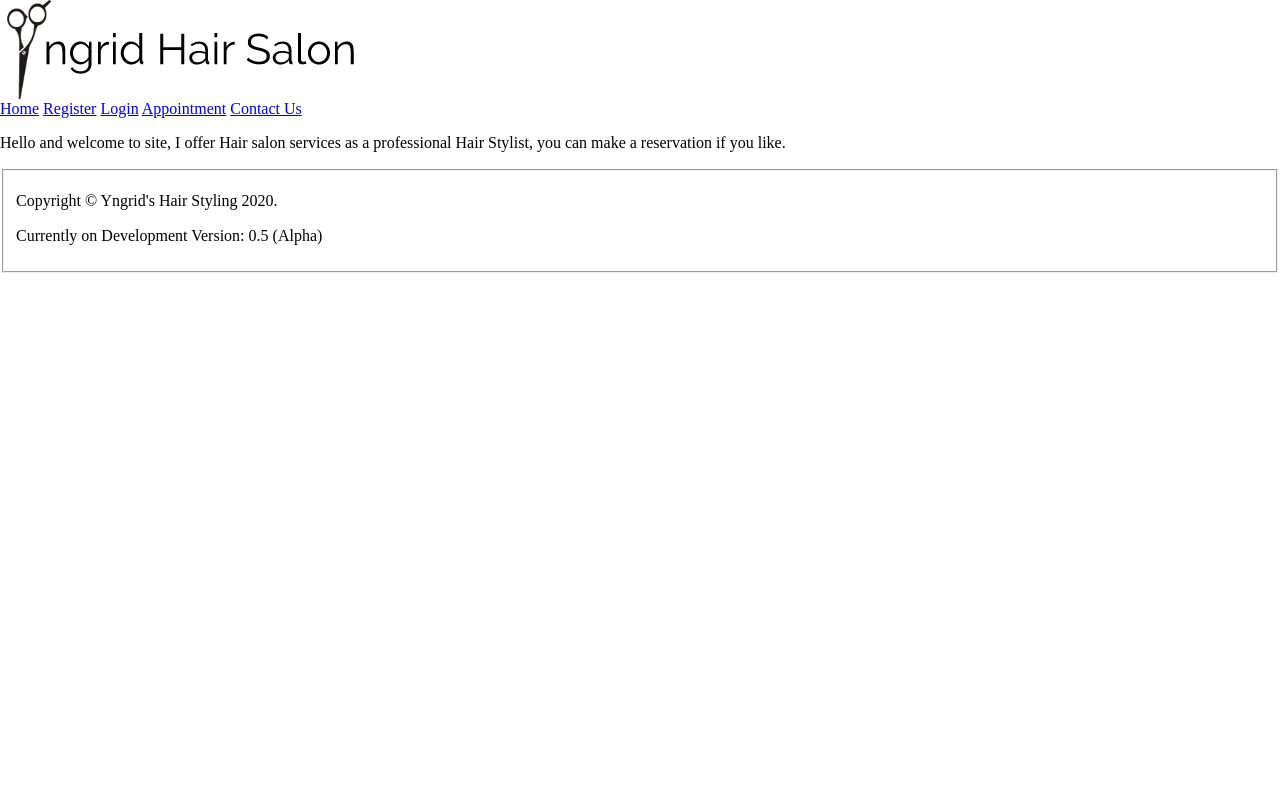
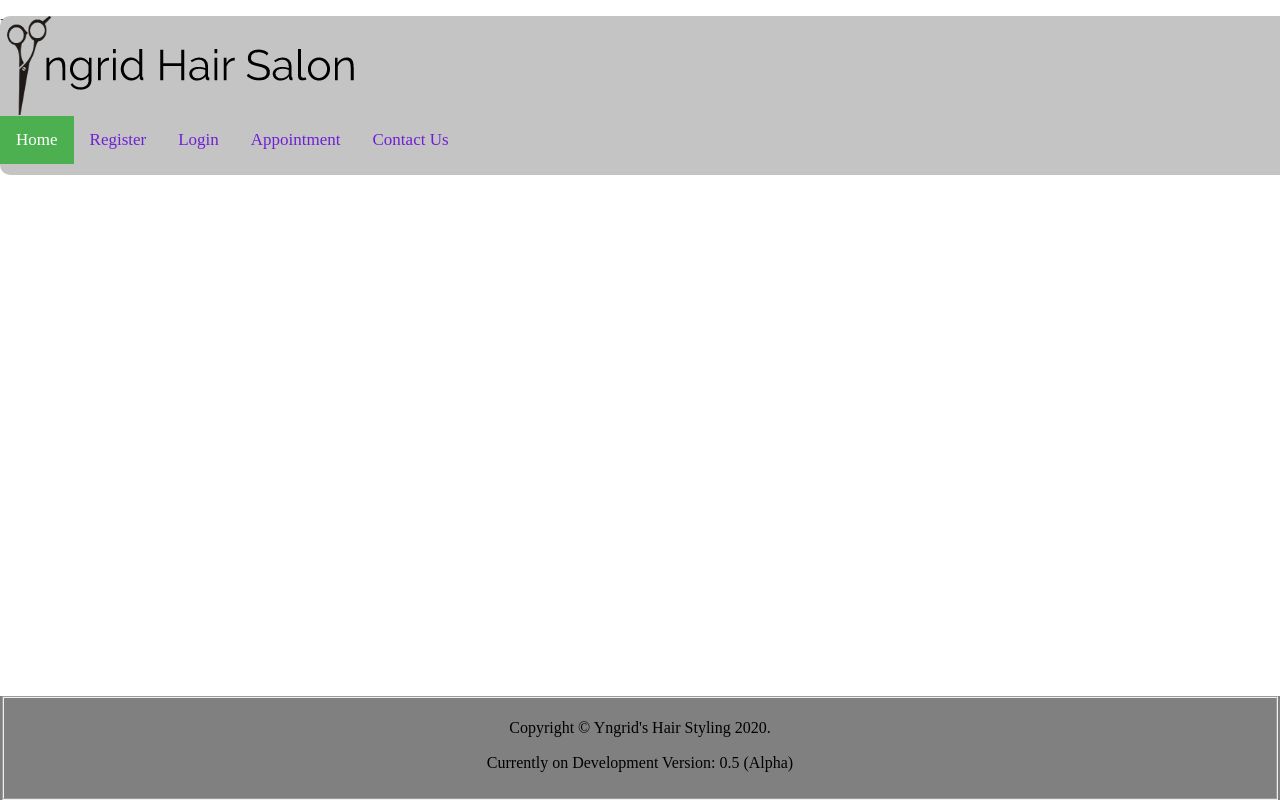
Before and after one commit to gabrielgrc78/PhpProject1, a PHP site: page / in a window 1280 px wide. Run offline with PHP 8.4, Linux system fonts and the light colour scheme.

Commit message:
polishing here and there, added some CSS to a basic level.

```diff
--- /dev/null
+++ b/PHP/doappointment.php
@@ -0,0 +1 @@
+<?php
--- a/assets/config.php
+++ b/assets/config.php
@@ -7,7 +7,7 @@ session_start();
 $host['hostname'] = "localhost";
 $host['user'] = "root";
 $host['password'] = "";
-$host['database'] = "IngridHairSalon";
+$host['database'] = "YngridHairSalon";
 $host['port'] = "3306";
 //Server//
 $servername = "Yngrid's Hair Styling";
--- a/assets/css/main.css
+++ b/assets/css/main.css
@@ -0,0 +1,37 @@
+/*Add a black background color to the top navigation bar*/
+.NavBar{
+    position: fixed;
+    width: 1340px;
+    height: 159px;
+    background: #C4C4C4;
+    border-radius: 10px;
+}
+/*Style the links inside the top navigation bar*/
+.NavBar a {
+    float: left;
+    color: #701fd4;
+    text-align: center;
+    padding: 14px 16px;
+    text-decoration: none;
+    font-size: 17px;
+}
+/*Changes the color of the links on hover*/
+.NavBar a:hover {
+    background-color: darkgray;
+    color: black;
+}
+/*Add a color to the active/current link*/
+.NavBar a.active{
+    background-color: #4CAF50;
+    color: white;
+}
+/*Styling for the footer*/
+footer{
+    position: fixed;
+    left: 0;
+    bottom: 0;
+    width: 100%;
+    background-color: gray;
+    color: black;
+    text-align: center;
+}
--- a/assets/top.php
+++ b/assets/top.php
@@ -20,7 +20,8 @@ session_start();
             <div id="Title">
                <img alt="Yngrid Hair Salon" src="assets/img/LogoMakr_6CVBIV.png"/>
             </div>
-            <a href="?p=home">Home</a>
+
+            <?php if ($header == "Home") {echo "<a class=active href=\"?p=home\">Home</a>";} else {echo "<a href=\"?p=home\">Home</a>";}?>
             <?php
             if (!isset($_SESSION['user'])){
             echo "<a href=\"?p=register\">Register</a>
@@ -33,13 +34,9 @@ session_start();
                           <a href=\"?p=status\">System Status</a>";
                 }else {
                     echo "<a href=\"?p=logout\" > Logout</a>
-                      <a href=\"?p=ga\">Appointment</a>";
+                          <a href=\"?p=ga\">Appointment</a>";
                 }
             }
             ?>
-
-
-
             <a href="?p=contact">Contact Us</a>
-
         </div>
--- a/public/lappointment.php
+++ b/public/lappointment.php
@@ -1,6 +1,9 @@
 
 
     <body>
+        <form method="post" action="doappointment.php">
+            <input type="radio">
+        </form>
         <?php
         // put your code here
         ?>
```
Also changed, not shown: assets/ReservationsForStyling.sql (+9 -9 lines), nbproject/private/private.xml (deleted, +0 -7 lines), nbproject/project.xml (deleted, +0 -9 lines), 2 other files.
